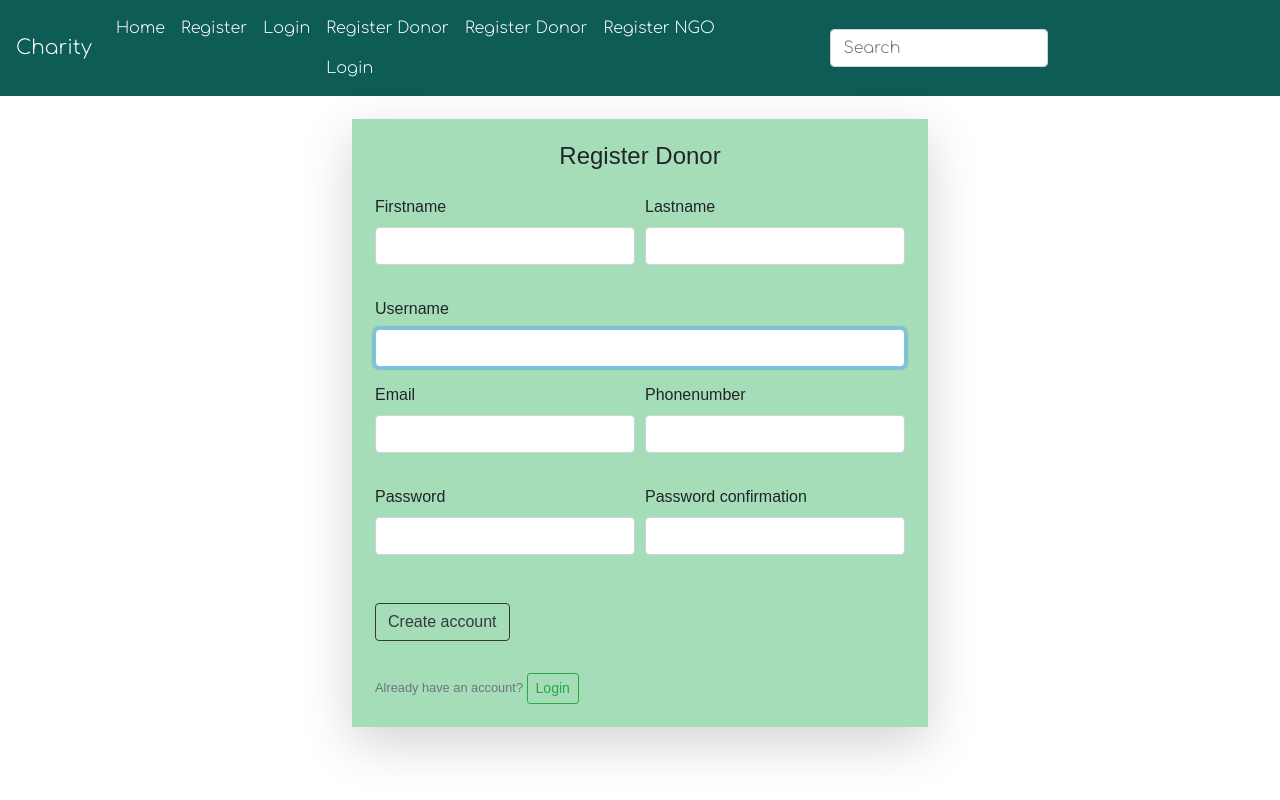
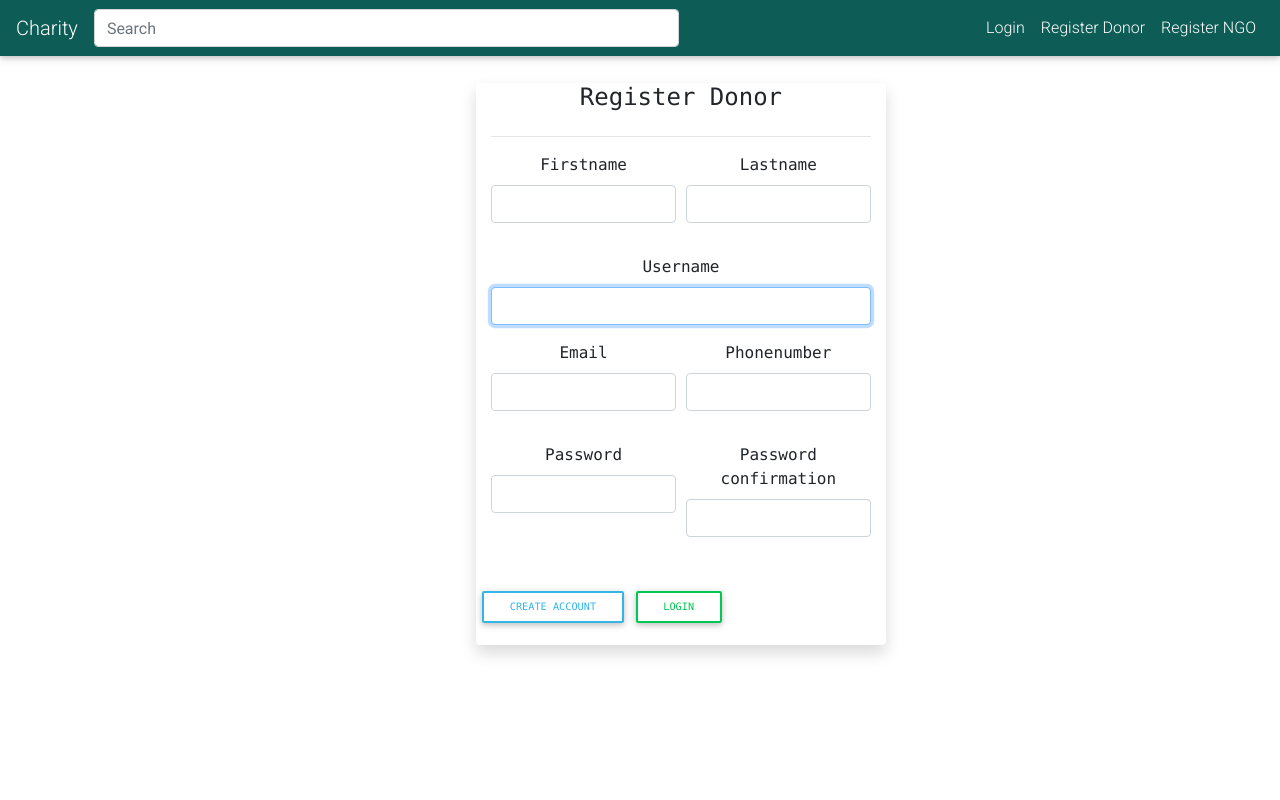
Before and after one commit to mc3o/online-charity, a Django app: page /acc/donor/register in a window 1280 px wide. Run offline with Django 3.2, Linux system fonts and the light colour scheme; some libraries are stand-ins or nearby versions; some web fonts are replaced.

Commit message:
ui changes to forms and homepage

```diff
--- a/charity/urls.py
+++ b/charity/urls.py
@@ -32,11 +32,18 @@ urlpatterns = [
     path('login/', auth_views.LoginView.as_view(template_name='users/login.html'), name='login'),
     path('logout/', auth_views.LogoutView.as_view(template_name='users/logout.html'), name='logout'),
     path('profile/', user_views.profile, name='profile'),
-    path('password-reset/',auth_views.PasswordResetView.as_view(template_name='users/password_reset.html'), name='password_reset' ),
-    path('password-reset/done/',auth_views.PasswordResetDoneView.as_view(template_name='users/password_reset_done.html'), name='password_reset_done' ),
-    path('password-reset-confirm/<uidb64>/<token>/',auth_views.PasswordResetConfirmView.as_view(template_name='users/password_reset_confirm.html'), name='password_reset_confirm' ),
-    path('password-reset-complete/',auth_views.PasswordResetCompleteView.as_view(template_name='users/password_reset_complete.html'), name='password_reset_complete' ),
-
+    path('password-reset/', auth_views.PasswordResetView.as_view(template_name='users/password_reset.html'),
+         name='password_reset'),
+    path('password-reset/done/',
+         auth_views.PasswordResetDoneView.as_view(template_name='users/password_reset_done.html'),
+         name='password_reset_done'),
+    path('password-reset-confirm/<uidb64>/<token>/',
+         auth_views.PasswordResetConfirmView.as_view(template_name='users/password_reset_confirm.html'),
+         name='password_reset_confirm'),
+    path('password-reset-complete/',
+         auth_views.PasswordResetCompleteView.as_view(template_name='users/password_reset_complete.html'),
+         name='password_reset_complete'),
+    path('search-cat/', user_views.search_donations, name='search'),
 ]
 
 if settings.DEBUG:
--- a/charityapp/templates/base.html
+++ b/charityapp/templates/base.html
@@ -19,7 +19,14 @@
         <link href="https://fonts.googleapis.com/css2?family=Shanti&display=swap" rel="stylesheet">
         <link href="https://fonts.googleapis.com/css2?family=Dancing+Script:wght@500&display=swap" rel="stylesheet">
         <link href="https://fonts.googleapis.com/css2?family=Acme&display=swap" rel="stylesheet">
-        <link rel="stylesheet" href="https://stackpath.bootstrapcdn.com/bootstrap/4.5.1/css/bootstrap.min.css" integrity="sha384-VCmXjywReHh4PwowAiWNagnWcLhlEJLA5buUprzK8rxFgeH0kww/aWY76TfkUoSX" crossorigin="anonymous">
+        <!-- Font Awesome -->
+        <link rel="stylesheet" href="https://use.fontawesome.com/releases/v5.8.2/css/all.css">
+        <!-- Google Fonts -->
+        <link rel="stylesheet" href="https://fonts.googleapis.com/css?family=Roboto:300,400,500,700&display=swap">
+        <!-- Bootstrap core CSS -->
+        <link href="https://cdnjs.cloudflare.com/ajax/libs/twitter-bootstrap/4.5.0/css/bootstrap.min.css" rel="stylesheet">
+        <!-- Material Design Bootstrap -->
+        <link href="https://cdnjs.cloudflare.com/ajax/libs/mdbootstrap/4.19.1/css/mdb.min.css" rel="stylesheet">
         <link rel="stylesheet" type="text/css" href="{% static 'css/style.css' %}">
     {% endblock %}
 
@@ -33,33 +40,31 @@
                 <span class="navbar-toggler-icon"></span>
             </button>
             <div class="collapse navbar-collapse" id="navbarNav">
+            <form class="mb-0  w-50  mr-auto" id="searchform" action="{% url 'search' %}" >
+                    <input name="search_donations" autocomplete="off" id="searching" class="form-control d-none d-md-block" placeholder="Search">
+                   <i class="spinner "></i>
+               </form>
                 <ul class="navbar-nav">
-                <li class="nav-item active">
-                    <a class="nav-link" href="">Home <span class="sr-only">(current)</span></a>
-                </li>
-                <li class="nav-item active">
-                    <a class="nav-link" href="{% url 'register' %}">Register <span class="sr-only">(current)</span></a>
-                </li>
-                <li class="nav-item active">
+{#                <li class="nav-item">#}
+{#                    <a class="nav-link" href="">Home <span class="sr-only">(current)</span></a>#}
+{#                </li>#}
+{#                <li class="nav-item">#}
+{#                    <a class="nav-link" href="{% url 'register' %}">Register <span class="sr-only">(current)</span></a>#}
+{#                </li>#}
+                <li class="nav-item">
                     <a class="nav-link" href="{% url 'login' %}">Login</a>
                 </li>
-                <li class="nav-item active">
+                <li class="nav-item">
                     <a class="nav-link" href="{% url 'reg-donor' %}">Register Donor<span class="sr-only">(current)</span></a>
-                    <a class="nav-link" href="{% url 'login' %}">Login</a>
+
                 </li>
-                <li class="nav-item active">
-                    <a class="nav-link" id="kj" href="{% url 'reg-donor' %}">Register Donor<span class="sr-only">(current)</span></a>
-                </li>
-                <li class="nav-item active">
+                <li class="nav-item">
                     <a class="nav-link" href="{% url 'reg-ngo' %}">Register NGO<span class="sr-only">(current)</span></a>
                 </li>
                 </ul>
-                <form class="mb-0 h1 ml-auto mr-auto" id="searchform" action="{% url 'search' %}" >
-                    <input name="search_donations" autocomplete="off" id="searching" class="form-control d-none d-md-block" placeholder="Search">
-                   <i class="spinner "></i>
-               </form>
 
-                <ul class="navbar-nav ml-auto">
+
+                <ul class="navbar-nav">
                     {% if user.is_authenticated and user.is_donor %}
                     <li class="nav-item active">
                         <a class="nav-link" href="{% url 'donor_profile' %}">Donor Profile<span class="sr-only">(current)</span></a>
@@ -92,9 +97,14 @@
     </main>
     {% block scripts %}
         <script src="{% static 'js/main.js' %}"></script>
-        <script src="https://code.jquery.com/jquery-3.5.1.slim.min.js" integrity="sha384-DfXdz2htPH0lsSSs5nCTpuj/zy4C+OGpamoFVy38MVBnE+IbbVYUew+OrCXaRkfj" crossorigin="anonymous"></script>
-        <script src="https://cdn.jsdelivr.net/npm/popper.js@1.16.1/dist/umd/popper.min.js" integrity="sha384-9/reFTGAW83EW2RDu2S0VKaIzap3H66lZH81PoYlFhbGU+6BZp6G7niu735Sk7lN" crossorigin="anonymous"></script>
-        <script src="https://stackpath.bootstrapcdn.com/bootstrap/4.5.1/js/bootstrap.min.js" integrity="sha384-XEerZL0cuoUbHE4nZReLT7nx9gQrQreJekYhJD9WNWhH8nEW+0c5qq7aIo2Wl30J" crossorigin="anonymous"></script>
+        <!-- JQuery -->
+        <script type="text/javascript" src="https://cdnjs.cloudflare.com/ajax/libs/jquery/3.5.1/jquery.min.js"></script>
+        <!-- Bootstrap tooltips -->
+        <script type="text/javascript" src="https://cdnjs.cloudflare.com/ajax/libs/popper.js/1.14.4/umd/popper.min.js"></script>
+        <!-- Bootstrap core JavaScript -->
+        <script type="text/javascript" src="https://cdnjs.cloudflare.com/ajax/libs/twitter-bootstrap/4.5.0/js/bootstrap.min.js"></script>
+        <!-- MDB core JavaScript -->
+        <script type="text/javascript" src="https://cdnjs.cloudflare.com/ajax/libs/mdbootstrap/4.19.1/js/mdb.min.js"></script>
     {% endblock %}
 
 </body>
--- a/charityapp/templates/users/signup.html
+++ b/charityapp/templates/users/signup.html
@@ -1,16 +1,18 @@
 {% extends 'base.html' %}
 {% load crispy_forms_tags %}
 {% block content %}
+    <div>
         <div class="row">
             <div class="col-md-6 offset-md-3 register">
+                <div class="card">
                     <form action="" method="POST">
                         {% csrf_token %}
                         <div class="form-group">
-
                             <h4 class="mb-4 text-center">Register User</h4>
                             <div class="form-row">
                                 <div class="form-group col-md-6">
                                     {{ form.firstname|as_crispy_field }}
+
                                 </div>
                                 <div class="form-group col-md-6">
                                     {{ form.lastname|as_crispy_field }}
@@ -42,6 +44,8 @@
                         <small class="text-muted">Already have an account? <a href="{% url 'login' %}" class="btn btn-outline-success">Login</a></small>
                     </div>
                 </div>
+                </div>
 
         </div>
+    </div>
 {% endblock %}
--- a/charityapp/templates/users/signup_form.html
+++ b/charityapp/templates/users/signup_form.html
@@ -1,23 +1,25 @@
 {% extends 'base.html' %}
-
-{% load static %}
 {% load crispy_forms_tags %}
 {% block content %}
-    <div class="row" >
-        <div id="donor" class="col-md-6 offset-md-3 register shadow-lg" >
+<div class="row text-center text-monospace">
+        <div class="col-md-6 offset-md-3 register text-center">
+            <div class="card w-75 shadow" style="margin-left: 20%; margin-top: 5%">
+            <div class="container">
                 <form action="" method="POST">
                     {% csrf_token %}
                     <div class="form-group">
                         <h4 class="mb-4 text-center">Register Donor</h4>
+                        <hr>
                         <div class="form-row">
                             <div class="form-group col-md-6">
                                 {{ form.firstname|as_crispy_field }}
+                            </div>
 
-                        </div>
                             <div class="form-group col-md-6">
                                 {{ form.lastname|as_crispy_field }}
                             </div>
                         </div>
+
                         <div class="form-group">
                             {{ form.username|as_crispy_field }}
                         </div>
@@ -25,7 +27,6 @@
                         <div class="form-row">
                             <div class="form-group col-md-6">
                                 {{ form.email|as_crispy_field }}
-
                             </div>
                             <div class="form-group col-md-6">
                                 {{ form.phonenumber|as_crispy_field }}
@@ -35,7 +36,6 @@
                         <div class="form-row">
                             <div class="form-group col-md-6">
                                 {{ form.password1|as_crispy_field }}
-
                             </div>
                             <div class="form-group col-md-6">
                                 {{ form.password2|as_crispy_field }}
@@ -45,14 +45,15 @@
 
                     </div>
                     <div class="form-group">
-
-                    <button type= "submit" class="btn btn-outline-dark">Create account</button>
+                        <figure class="row">
+                            <button type="submit" class="btn btn-sm btn-outline-info">Create account</button>
+                            <small class="text-muted"><a href="{% url 'login' %}"
+                                class="btn btn-sm btn-outline-success">Login</a></small>
+                        </figure>
                     </div>
                 </form>
-            <div class="pt-3">
-                <small class="text-muted">Already have an account? <a href="{% url 'login' %}" class="btn btn-outline-success btn-sm">Login</a></small>
             </div>
         </div>
-
+    </div>
 </div>
 {% endblock %}
--- a/charityapp/templates/users/welcome.html
+++ b/charityapp/templates/users/welcome.html
@@ -1,6 +1,6 @@
 {% extends 'base.html' %}
 {% block content %}
-    <div class="row">
+    <div class="container-fluid">
         <h4>Welcome</h4>
 
 
--- a/ngo/urls.py
+++ b/ngo/urls.py
@@ -10,7 +10,7 @@ urlpatterns = [
     path('request/<int:pk>/', views.DonationDetailView.as_view(), name='donation-detail'),
     path('request/<int:pk>/update/', views.DonationUpdateView.as_view(), name='update-donation'),
     path('request/<int:pk>/delete/', views.DonationDeleteView.as_view(), name='delete-donation'),
-    path('add_cate/', views.add_category, name='add-category')
+    path('add_cate/', views.add_category, name='add-category'),
 
     # path('request/<int:id>/', views.donations_detail, name='donation-detail'),
 
--- a/requirements.txt
+++ b/requirements.txt
@@ -1,6 +1,8 @@
 asgiref==3.2.10
 dj-database-url==0.5.0
 Django==3.1
+django-crispy-forms==1.9.2
+Pillow==7.2.0
 python-decouple==3.3
 pytz==2020.1
 sqlparse==0.3.1
```
Also changed, not shown: charity/settings.py (+40 -43 lines), charityapp/templates/users/login.html (+15 -13 lines), charityapp/templates/users/ngo_signup.html (+12 -13 lines), charityapp/views.py (+6 -4 lines), ngo/templates/welcome.html (+15 -5 lines), ngo/views.py (+15 -8 lines), charityapp/templates/users/results.html (line endings or trailing spaces), 1 other file. Lines whose indentation alone changed are shown as unchanged.
